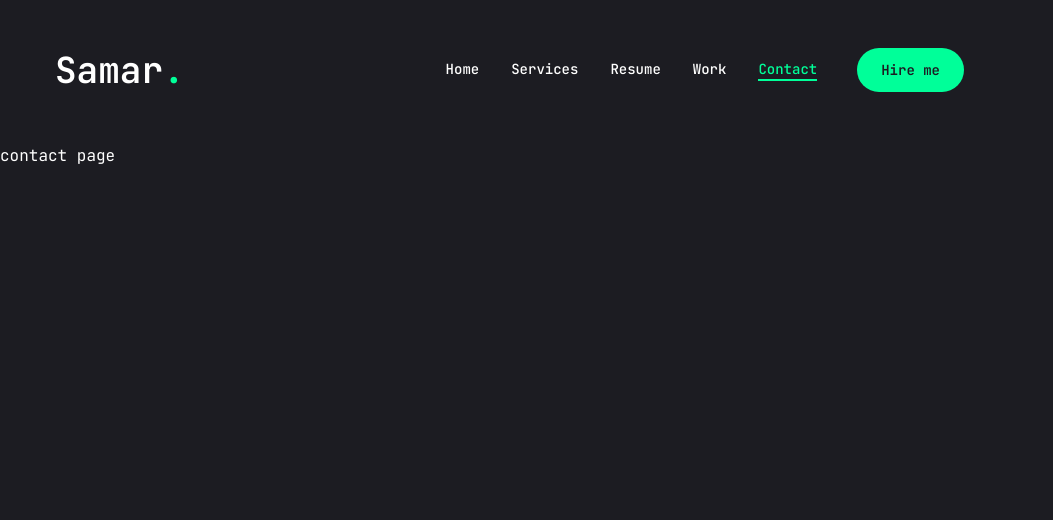
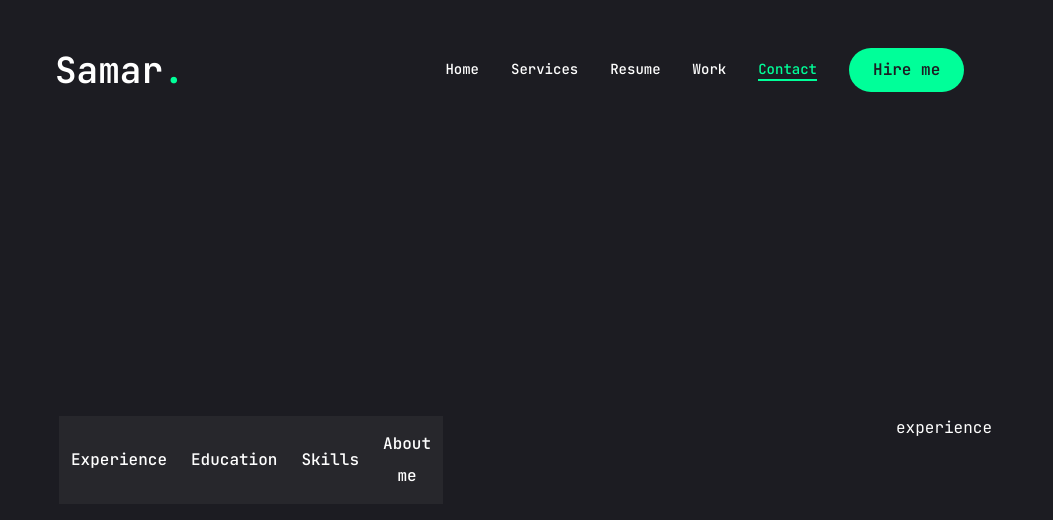
Before and after one commit to belhajjamorsamar/My_Portfolio_Website, a Next.js app in the folder my-app/: page /contact in a window 1280 px wide. Shown: the top 520 px of the page, without its empty margins (0-1053 px from the left). Built offline with nearby package versions, Linux system fonts and the light colour scheme.

Commit message:
add resume part and fix some bugs design

```diff
--- a/my-app/app/contact/page.jsx
+++ b/my-app/app/contact/page.jsx
@@ -1,10 +1,38 @@
+"use client"
+import {motion} from "framer-motion";
+import {Tabs, TabsContent, TabsList, TabsTrigger} from '@/components/ui/tabs';
 
 const page = () => {
   return (
-    <div>
-      contact page
+    <motion.div
+    initial={{ opacity: 0 }}
+    animate={{
+      opacity: 1,
+      transition: { delay: 2.4, duration: 0.4, ease: "easeIn" },
+    }}
+  className="min-h-[80vh] flex items-center justify-center py-12 xl:py-0"
+  >
+    <div className="container mx-auto">
+     <Tabs defaultValue="experience"
+      className="flex flex-col xl:flex-row gap-[60px]">
+     <TabsList>
+       <TabsTrigger>Experience</TabsTrigger>
+       <TabsTrigger>Education</TabsTrigger>
+       <TabsTrigger>Skills</TabsTrigger>
+       <TabsTrigger>About me</TabsTrigger>
+     </TabsList>
+
+     {/* content*/}
+     <div className="min-h[70vh] w-full "></div>
+     {/* Experience*/}
+     <TabsContent  value ="experience" className=" w-full ">
+     experience
+
+     </TabsContent>
+     </Tabs>
     </div>
-  )
+  </motion.div>
+);
 }
 
 export default page
--- a/my-app/app/page.jsx
+++ b/my-app/app/page.jsx
@@ -32,7 +32,7 @@
         </div>
         </div>
         {/*photo */}
-        <div className='order-1 xl:order-none nb-8 xl:mb-0'>
+        <div className='order-1 xl:order-none mb-8 xl:mb-0'>
         <Photo/>
         </div>
       </div>
--- a/my-app/app/resume/page.jsx
+++ b/my-app/app/resume/page.jsx
@@ -1,7 +1,7 @@
-" use client ";
+"use client"
+import {motion} from "framer-motion";
 import { Title } from "@radix-ui/react-dialog";
 import { FaHtml5, FaCss3, FaJs , FaReact , FaNodeJs , FaPhp, FaPython} from "react-icons/fa";
-
 import {SiTailwindcss, SiNextdotjs ,SiLaravel , SiMaterialdesign , SiNumpy ,SiMatplotlip} from "react-icons/si"
 
 
@@ -43,7 +43,6 @@
 
 
 };
-
 
 //EXPERIENCE DATA
  const experience={
@@ -162,7 +161,7 @@
 import {Tabs, TabsContent, TabsList, TabsTrigger} from '@/components/ui/tabs';
 import {tooltip,TooltipProvider, TooltipContent,TooltipTrigger } from "@/components/ui/tooltip";
 import { ScrollArea } from "@radix-ui/react-scroll-area";
-import {motion} from "framer-motion";
+
 
 const Resume = () => {
   return (
@@ -172,16 +171,30 @@
       opacity: 1,
       transition: { delay: 2.4, duration: 0.4, ease: "easeIn" },
     }}
-      className=""
+  className="min-h-[80vh] flex items-center justify-center py-12 xl:py-0"
   >
-      <h1>My Resume</h1> {/* Example content */}
-      {/* Add other content here */}
+    <div className="container mx-auto">
+     <Tabs
+      defaultValue="experience"
+      className="flex flex-col xl:flex-row gap-[60px]"
+      >
+     <TabsList className="flex flex-col max-w-[380px] mx-auto xl:mx-0 gap-6 ">
+       <TabsTrigger value="experience">Experience</TabsTrigger>
+       <TabsTrigger value="education">Education</TabsTrigger>
+       <TabsTrigger value="skills">Skills</TabsTrigger>
+       <TabsTrigger value="about">About me</TabsTrigger>
+     </TabsList>
+
+     {/* content*/}
+     <div className="min-h[70vh] w-full "></div>
+     {/* Experience*/}
+     <TabsContent  value ="experience" className=" w-full ">
+      experience
+     </TabsContent>
+     </Tabs>
+    </div>
   </motion.div>
 );
 };
 
-
-
-
-
 export default Resume
--- a/my-app/app/services/page.jsx
+++ b/my-app/app/services/page.jsx
@@ -1,4 +1,6 @@
-"use client";
+
+"use client"
+import { motion } from "framer-motion";
 import {BsArrowDownRight} from "react-icons/bs";
 import Link from "next/link"
 import { Description } from "@radix-ui/react-dialog";
@@ -32,7 +34,6 @@
 
 ];
 
-import {motion} from "framer-motion" ;
 
 const Services = () => {
   return (
--- a/my-app/components/Header.jsx
+++ b/my-app/components/Header.jsx
@@ -7,7 +7,7 @@
 
 const Header = () => {
   return (
-    <header className='py-10 xl:py-12 text-white '>
+    <header className='py-8 xl:py-12 text-white '>
      <div className='container mx-auto flex justify-between items-center'>
 
 
@@ -20,15 +20,15 @@
 
         {/*desktop nav & hire me button */}
 
-            <div className = "xl:flex hidden items-center gap-10">
+            <div className = "hidden xl:flex items-center gap-8">
               <Nav/>
                  <Link href ="/contact">
-                <Button className="text-sm">Hire me</Button>
+                <Button>Hire me</Button>
                  </Link>
             </div>
 
         {/*mobile nav*/}
-           <div className='xl:hidden'>
+           <div className="xl:hidden">
             <MobileNav/>
           </div>
 
--- a/my-app/components/MobileNav.jsx
+++ b/my-app/components/MobileNav.jsx
@@ -9,19 +9,19 @@
 
 const links=[
     {
-    name:'home',
+    name:'Home',
     path: '/'},
     {
-    name:'services',
+    name:'Services',
     path: '/services'},
     {
-     name:'resume',
+     name:'Resume',
      path: '/resume'},
     {
-     name:'work',
+     name:'Work',
      path: '/work'},
     {
-     name:'contact',
+     name:'Contact',
      path: '/contact'},
 ]
 
@@ -57,5 +57,4 @@
   </Sheet>
   );
 }
-
 export default MobileNav
--- a/my-app/components/Photo.jsx
+++ b/my-app/components/Photo.jsx
@@ -19,7 +19,7 @@
        opacity:1,
        transition:{ delay:2.4, duration: 0.4, ease:"easeInOut"},
        }}
-      className="w-[198px] h-[198px] xl:w-[398px] xl:h-[398px] mix-blend-lighten absolute"
+      className="w-[298px] h-[298px] xl:w-[498px] xl:h-[498px] mix-blend-lighten absolute"
       >
           <Image
            src="/assets/Samra.png"
@@ -32,7 +32,7 @@
 
       {/* cercle*/}
       <motion.svg
-      className="w-[200px] xl:w-[406px] h-[250px] xl:h-[506px]"
+      className="w-[300px] xl:w-[506px] h-[300px] xl:h-[506px]"
       fill="transparent"
       viewBox="0 0 506 506"
       xmlns="http://www.w3.org/2000/svg"
@@ -51,7 +51,7 @@
           rotate:[120,360],
           }}
           transition={{
-            duration: 15,
+            duration:20,
             repeat:Infinity,
             repeatType:"reverse"
            }}
--- a/my-app/components/ui/sheet.jsx
+++ b/my-app/components/ui/sheet.jsx
@@ -83,7 +83,9 @@
   <SheetPrimitive.Title
     ref={ref}
     className={cn("text-lg font-semibold text-foreground", className)}
-    {...props} />
+    {...props}
+
+    />
 ))
 SheetTitle.displayName = SheetPrimitive.Title.displayName
 
--- a/my-app/components/ui/tabs.jsx
+++ b/my-app/components/ui/tabs.jsx
@@ -11,7 +11,7 @@
   <TabsPrimitive.List
     ref={ref}
     className={cn(
-      "inline-flex h-10 items-center justify-center rounded-md bg-muted p-1 text-muted-foreground",
+      "inline-flex w-full h-auto rounded-md p-1 text-primary",
       className
     )}
     {...props} />
@@ -22,7 +22,7 @@
   <TabsPrimitive.Trigger
     ref={ref}
     className={cn(
-      "inline-flex items-center justify-center whitespace-nowrap rounded-sm px-3 py-1.5 text-sm font-medium ring-offset-background transition-all focus-visible:outline-none focus-visible:ring-2 focus-visible:ring-ring focus-visible:ring-offset-2 disabled:pointer-events-none disabled:opacity-50 data-[state=active]:bg-background data-[state=active]:text-foreground data-[state=active]:shadow-sm",
+      "inline-flex items-center w-full bg-[#27272c] justify-center whitespace-nowrap text-white rounded-lg p-3 text-balance font-medium ring-offset-white transition-all disabled:pointer-events-none disabled:opacity-50 data-[state=active]:bg-accent data-[state=active]:text-primary data-[state=active]:font-bold data-[state=active]:shadow-sm",
       className
     )}
     {...props} />
@@ -33,7 +33,7 @@
   <TabsPrimitive.Content
     ref={ref}
     className={cn(
-      "mt-2 ring-offset-background focus-visible:outline-none focus-visible:ring-2 focus-visible:ring-ring focus-visible:ring-offset-2",
+      " min-h[48px]  ring-offset-white focus-visible:outline-none  focus-visible:ring-2 focus-visible:ring-slate-950 focus-visible:ring-offset-2 dark:ring-offset-slate-950 dark:focus-visible:ring-slate-300",
       className
     )}
     {...props} />
--- a/my-app/package.json
+++ b/my-app/package.json
@@ -17,7 +17,7 @@
     "@radix-ui/react-tooltip": "^1.1.2",
     "class-variance-authority": "^0.7.0",
     "clsx": "^2.1.1",
-    "framer-motion": "^11.11.9",
+    "framer-motion": "^11.11.10",
     "lucide-react": "^0.428.0",
     "next": "14.2.5",
     "react": "^18",
```
Also changed, not shown: 1 other file (tests, documents, lock files or other folders). Lines whose indentation alone changed are shown as unchanged.
